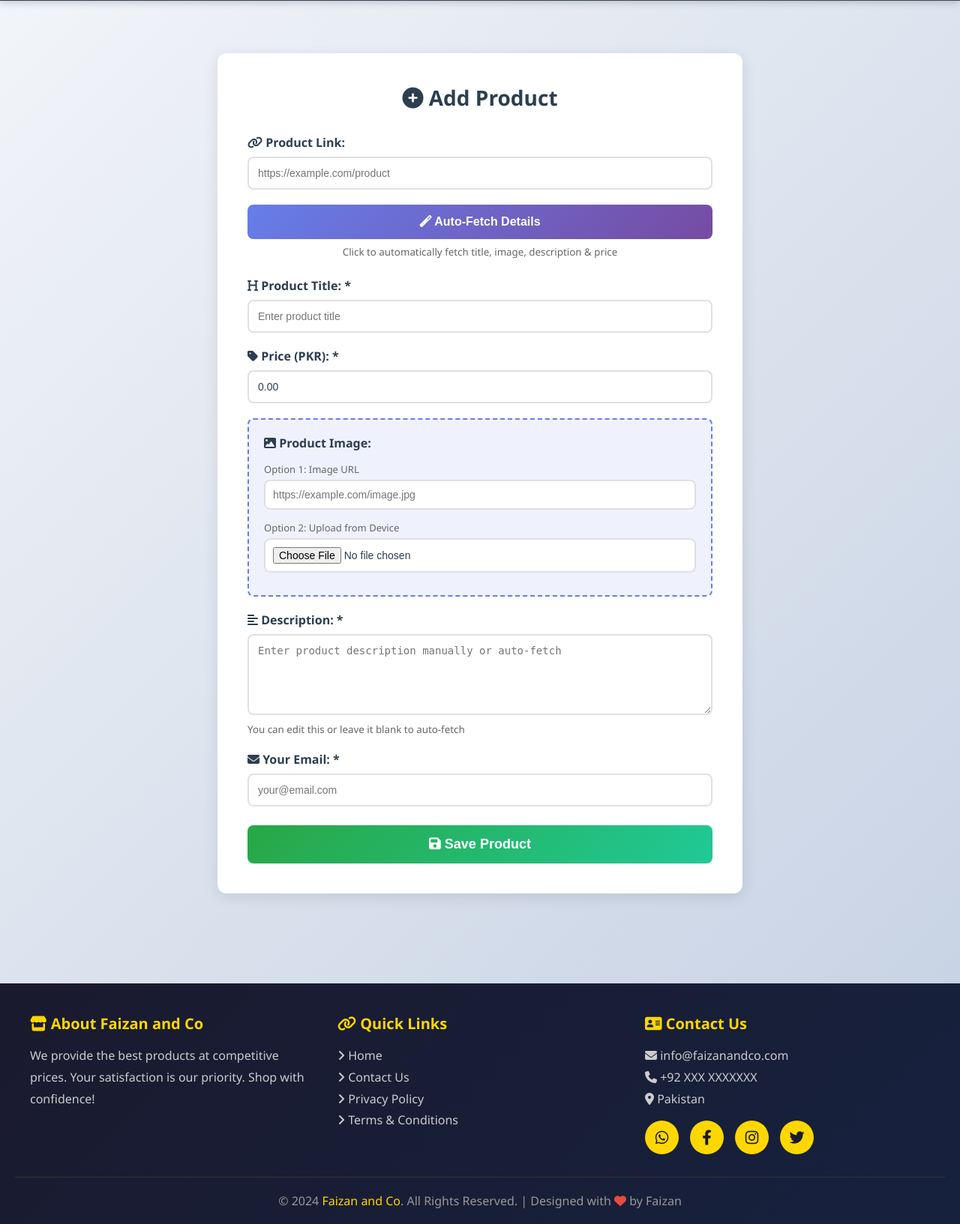
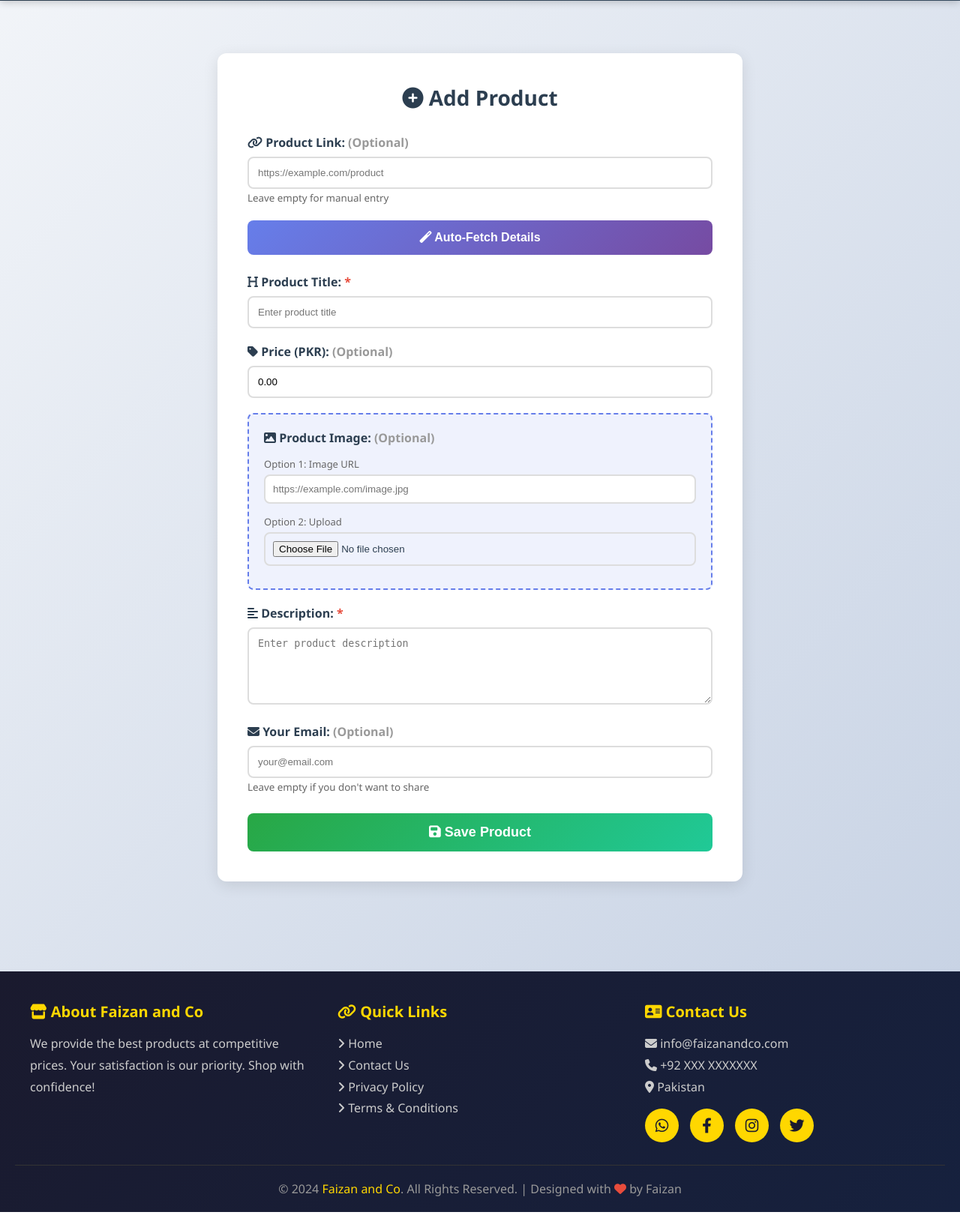
Before and after one commit to amin0653/faizan-and-co, a Django app: template store/templates/store/add_product.html in a window 1280 px wide. Shown: the part 231-1864 px from the top of the page at 75% size. Run offline with Django 5.2, Linux system fonts and the light colour scheme; the template is opened without the code that fills it, so the values that code supplies are empty.

Commit message:
Complete reset: Auto-fetch + Manual entry + Email optional

```diff
--- a/store/models.py
+++ b/store/models.py
@@ -6,8 +6,8 @@ class Product(models.Model):
     image_upload = models.ImageField(upload_to='products/', blank=True, null=True)
     description = models.TextField()
     price = models.DecimalField(max_digits=10, decimal_places=2, default=0.00)
-    original_link = models.URLField()
-    seller_email = models.EmailField()
+    original_link = models.URLField(blank=True, null=True)
+    seller_email = models.EmailField(blank=True, null=True)  # ✅ Optional
     created_at = models.DateTimeField(auto_now_add=True)
 
     def __str__(self):
@@ -15,7 +15,6 @@ class Product(models.Model):
 
     @property
     def get_image(self):
-        """Returns uploaded image or URL image"""
         if self.image_upload:
             return self.image_upload.url
         elif self.image_url:
--- a/store/templates/store/add_product.html
+++ b/store/templates/store/add_product.html
@@ -1,113 +1,107 @@
 {% extends 'store/base.html' %}
 
 {% block content %}
-    <div style="max-width: 700px; margin: 50px auto; background: var(--card-bg); padding: 40px; border-radius: 12px; box-shadow: 0 5px 20px var(--card-shadow);">
-        <h2 style="text-align:center; color: var(--text-primary); margin-bottom: 30px; font-size: 28px;">
+<div style="max-width: 700px; margin: 50px auto; background: #fff; padding: 40px; border-radius: 12px; box-shadow: 0 5px 20px rgba(0,0,0,0.1);">
+    <h2 style="text-align:center; color: #2c3e50; margin-bottom: 30px; font-size: 28px;">
         <i class="fas fa-plus-circle"></i> Add Product
     </h2>
 
-        <form method="POST" enctype="multipart/form-data" id="productForm">
+    {% if messages %}
+        {% for message in messages %}
+            <div style="padding: 15px; border-radius: 8px; margin-bottom: 20px; background: {% if message.tags == 'error' %}#f8d7da{% else %}#d4edda{% endif %}; color: {% if message.tags == 'error' %}#721c24{% else %}#155724{% endif %};">
+                {{ message }}
+            </div>
+        {% endfor %}
+    {% endif %}
+
+    <form method="POST" enctype="multipart/form-data">
         {% csrf_token %}
 
-            <!-- Product Link -->
+        <!-- Link (Optional) -->
         <div style="margin-bottom: 20px;">
-                <label style="font-weight: bold; color: var(--text-primary); display: block; margin-bottom: 8px;">
-                    <i class="fas fa-link"></i> Product Link:
+            <label style="font-weight: bold; color: #2c3e50; display: block; margin-bottom: 8px;">
+                <i class="fas fa-link"></i> Product Link: <span style="color: #999;">(Optional)</span>
             </label>
-                <input type="url" id="linkInput" name="link" required
-                       style="width: 100%; padding: 12px; border: 2px solid var(--border-color); border-radius: 8px; font-size: 14px; background: var(--bg-secondary); color: var(--text-primary);"
+            <input type="url" id="linkInput" name="link"
+                   style="width: 100%; padding: 12px; border: 2px solid #ddd; border-radius: 8px;"
                    placeholder="https://example.com/product">
+            <small style="color: #666;">Leave empty for manual entry</small>
         </div>
 
         <!-- Auto-Fetch Button -->
         <div style="margin-bottom: 25px;">
             <button type="button" onclick="fetchDetails()"
-                        style="width: 100%; padding: 14px; background: linear-gradient(135deg, #667eea 0%, #764ba2 100%); color: #fff; border: none; border-radius: 8px; cursor: pointer; font-size: 16px; font-weight: bold; transition: all 0.3s;"
-                        onmouseover="this.style.transform='translateY(-2px)'; this.style.boxShadow='0 5px 15px rgba(102, 126, 234, 0.4)';"
-                        onmouseout="this.style.transform='translateY(0)'; this.style.boxShadow='none';">
+                    style="width: 100%; padding: 14px; background: linear-gradient(135deg, #667eea 0%, #764ba2 100%); color: #fff; border: none; border-radius: 8px; cursor: pointer; font-size: 16px; font-weight: bold;">
                 <i class="fas fa-magic"></i> Auto-Fetch Details
             </button>
-                <small style="color: var(--text-secondary); display: block; margin-top: 8px; text-align: center;">
-                    Click to automatically fetch title, image, description & price
-                </small>
         </div>
 
-            <!-- Product Title -->
+        <!-- Title (Required) -->
         <div style="margin-bottom: 20px;">
-                <label style="font-weight: bold; color: var(--text-primary); display: block; margin-bottom: 8px;">
-                    <i class="fas fa-heading"></i> Product Title: *
+            <label style="font-weight: bold; color: #2c3e50; display: block; margin-bottom: 8px;">
+                <i class="fas fa-heading"></i> Product Title: <span style="color: #e74c3c;">*</span>
             </label>
             <input type="text" id="titleInput" name="title" required
-                       style="width: 100%; padding: 12px; border: 2px solid var(--border-color); border-radius: 8px; font-size: 14px; background: var(--bg-secondary); color: var(--text-primary);"
+                   style="width: 100%; padding: 12px; border: 2px solid #ddd; border-radius: 8px;"
                    placeholder="Enter product title">
         </div>
 
-            <!-- Price Field -->
+        <!-- Price (Optional) -->
         <div style="margin-bottom: 20px;">
-                <label style="font-weight: bold; color: var(--text-primary); display: block; margin-bottom: 8px;">
-                    <i class="fas fa-tag"></i> Price (PKR): *
+            <label style="font-weight: bold; color: #2c3e50; display: block; margin-bottom: 8px;">
+                <i class="fas fa-tag"></i> Price (PKR): <span style="color: #999;">(Optional)</span>
             </label>
-                <input type="number" id="priceInput" name="price" step="0.01" min="0" value="0.00" required
-                       style="width: 100%; padding: 12px; border: 2px solid var(--border-color); border-radius: 8px; font-size: 14px; background: var(--bg-secondary); color: var(--text-primary);"
+            <input type="number" id="priceInput" name="price" step="0.01" min="0" value="0.00"
+                   style="width: 100%; padding: 12px; border: 2px solid #ddd; border-radius: 8px;"
                    placeholder="0.00">
         </div>
 
-            <!-- Image Upload Options -->
+        <!-- Image -->
         <div style="margin-bottom: 20px; padding: 20px; background: rgba(102, 126, 234, 0.1); border-radius: 8px; border: 2px dashed #667eea;">
-                <label style="font-weight: bold; color: var(--text-primary); display: block; margin-bottom: 15px;">
-                    <i class="fas fa-image"></i> Product Image:
+            <label style="font-weight: bold; color: #2c3e50; display: block; margin-bottom: 15px;">
+                <i class="fas fa-image"></i> Product Image: <span style="color: #999;">(Optional)</span>
             </label>
 
-                <!-- Option 1: Image URL -->
             <div style="margin-bottom: 15px;">
-                    <label style="font-size: 13px; color: var(--text-secondary); display: block; margin-bottom: 5px;">
-                        Option 1: Image URL
-                    </label>
+                <label style="font-size: 13px; color: #666; display: block; margin-bottom: 5px;">Option 1: Image URL</label>
                 <input type="url" id="imageInput" name="image_url"
-                           style="width: 100%; padding: 10px; border: 2px solid var(--border-color); border-radius: 8px; font-size: 14px; background: var(--bg-secondary); color: var(--text-primary);"
+                       style="width: 100%; padding: 10px; border: 2px solid #ddd; border-radius: 8px;"
                        placeholder="https://example.com/image.jpg">
             </div>
 
-                <!-- Option 2: Upload Image -->
             <div>
-                    <label style="font-size: 13px; color: var(--text-secondary); display: block; margin-bottom: 5px;">
-                        Option 2: Upload from Device
-                    </label>
+                <label style="font-size: 13px; color: #666; display: block; margin-bottom: 5px;">Option 2: Upload</label>
                 <input type="file" name="image_upload" accept="image/*"
-                           style="width: 100%; padding: 10px; border: 2px solid var(--border-color); border-radius: 8px; font-size: 14px; background: var(--bg-secondary); color: var(--text-primary);"
+                       style="width: 100%; padding: 10px; border: 2px solid #ddd; border-radius: 8px;"
                        onchange="previewImage(this)">
                 <div id="imagePreview" style="margin-top: 10px; text-align: center;"></div>
             </div>
         </div>
 
-            <!-- Description -->
+        <!-- Description (Required) -->
         <div style="margin-bottom: 20px;">
-                <label style="font-weight: bold; color: var(--text-primary); display: block; margin-bottom: 8px;">
-                    <i class="fas fa-align-left"></i> Description: *
+            <label style="font-weight: bold; color: #2c3e50; display: block; margin-bottom: 8px;">
+                <i class="fas fa-align-left"></i> Description: <span style="color: #e74c3c;">*</span>
             </label>
             <textarea id="descInput" name="description" rows="5" required
-                            style="width: 100%; padding: 12px; border: 2px solid var(--border-color); border-radius: 8px; font-size: 14px; background: var(--bg-secondary); color: var(--text-primary); resize: vertical;"
-                            placeholder="Enter product description manually or auto-fetch"></textarea>
-                <small style="color: var(--text-secondary); display: block; margin-top: 5px;">
-                    You can edit this or leave it blank to auto-fetch
-                </small>
+                      style="width: 100%; padding: 12px; border: 2px solid #ddd; border-radius: 8px; resize: vertical;"
+                      placeholder="Enter product description"></textarea>
         </div>
 
-            <!-- Email -->
+        <!-- Email (Optional) -->
         <div style="margin-bottom: 25px;">
-                <label style="font-weight: bold; color: var(--text-primary); display: block; margin-bottom: 8px;">
-                    <i class="fas fa-envelope"></i> Your Email: *
+            <label style="font-weight: bold; color: #2c3e50; display: block; margin-bottom: 8px;">
+                <i class="fas fa-envelope"></i> Your Email: <span style="color: #999;">(Optional)</span>
             </label>
-                <input type="email" name="email" required
-                       style="width: 100%; padding: 12px; border: 2px solid var(--border-color); border-radius: 8px; font-size: 14px; background: var(--bg-secondary); color: var(--text-primary);"
+            <input type="email" name="email"
+                   style="width: 100%; padding: 12px; border: 2px solid #ddd; border-radius: 8px;"
                    placeholder="your@email.com">
+            <small style="color: #666;">Leave empty if you don't want to share</small>
         </div>
 
-            <!-- Submit Button -->
+        <!-- Submit -->
         <button type="submit"
-                    style="width: 100%; padding: 15px; background: linear-gradient(135deg, #28a745 0%, #20c997 100%); color: #fff; border: none; border-radius: 8px; cursor: pointer; font-size: 18px; font-weight: bold; transition: all 0.3s;"
-                    onmouseover="this.style.transform='translateY(-2px)'; this.style.boxShadow='0 5px 15px rgba(40, 167, 69, 0.4)';"
-                    onmouseout="this.style.transform='translateY(0)'; this.style.boxShadow='none';">
+                style="width: 100%; padding: 15px; background: linear-gradient(135deg, #28a745 0%, #20c997 100%); color: #fff; border: none; border-radius: 8px; cursor: pointer; font-size: 18px; font-weight: bold;">
             <i class="fas fa-save"></i> Save Product
         </button>
     </form>
@@ -115,7 +109,7 @@
 
 <script>
 async function fetchDetails() {
-            const link = document.getElementById('linkInput').value;
+    const link = document.getElementById('linkInput').value.trim();
     if (!link) {
         alert('Please enter a product link first!');
         return;
@@ -143,13 +137,12 @@
             document.getElementById('imageInput').value = data.image_url || '';
             document.getElementById('descInput').value = data.description || '';
             document.getElementById('priceInput').value = data.price || '0.00';
-                    alert('Details fetched successfully! You can edit them now.');
+            alert('Details fetched! You can edit them now.');
         } else {
-                    alert('Failed to fetch details. Please enter manually.');
+            alert('Failed to fetch. Enter manually.');
         }
     } catch (error) {
-                alert('Error fetching details. Please enter manually.');
-                console.error(error);
+        alert('Error fetching details.');
     } finally {
         btn.innerHTML = originalText;
         btn.disabled = false;
```
Also changed, not shown: myshop/settings.py (+36 -19 lines), store/views.py (+44 -85 lines), db.sqlite3, store/migrations/0001_initial.py, store/migrations/0002_contactmessage.py (deleted), store/migrations/0003_product_image_upload_product_price.py (deleted). Lines whose indentation alone changed are shown as unchanged.
